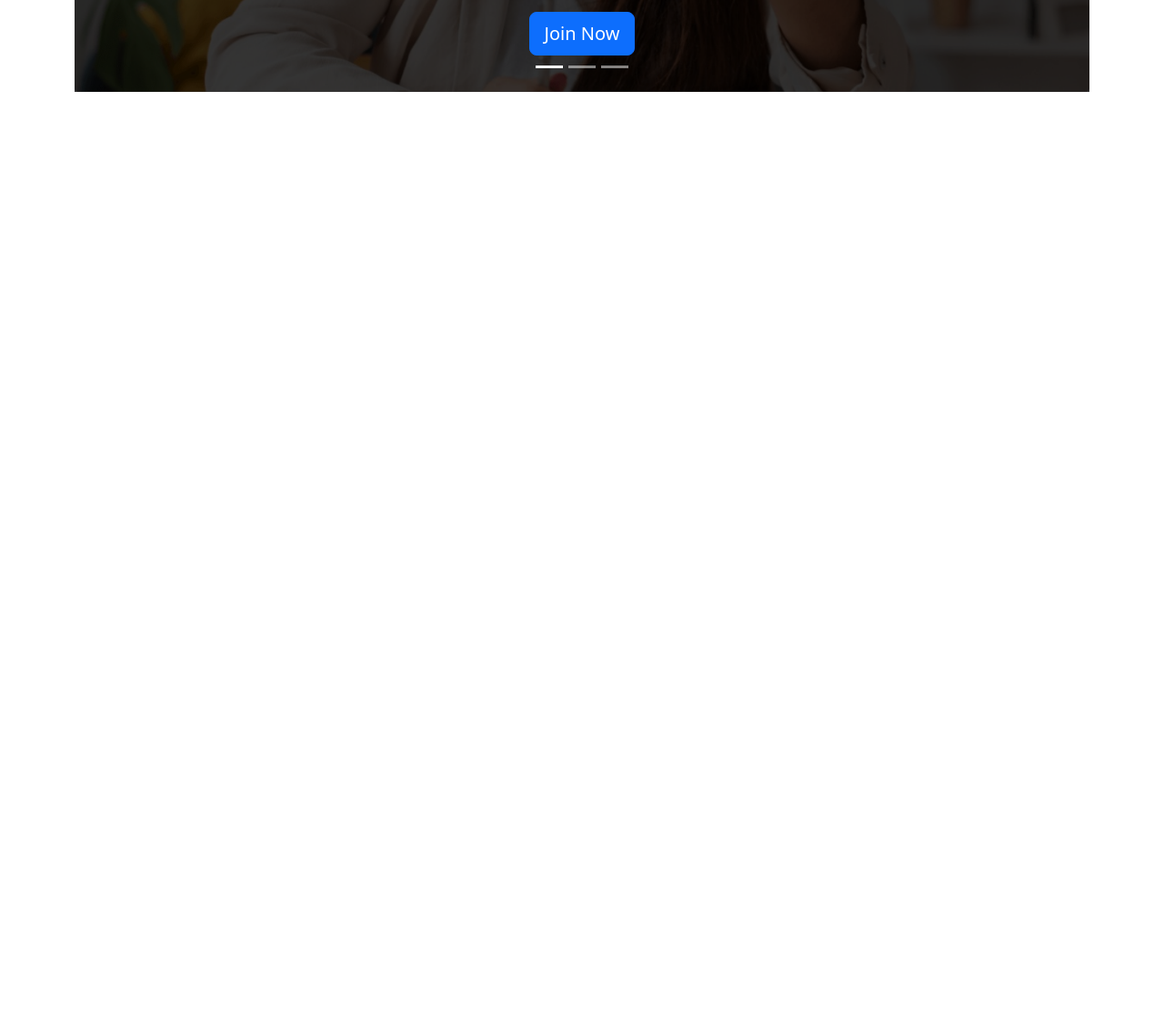
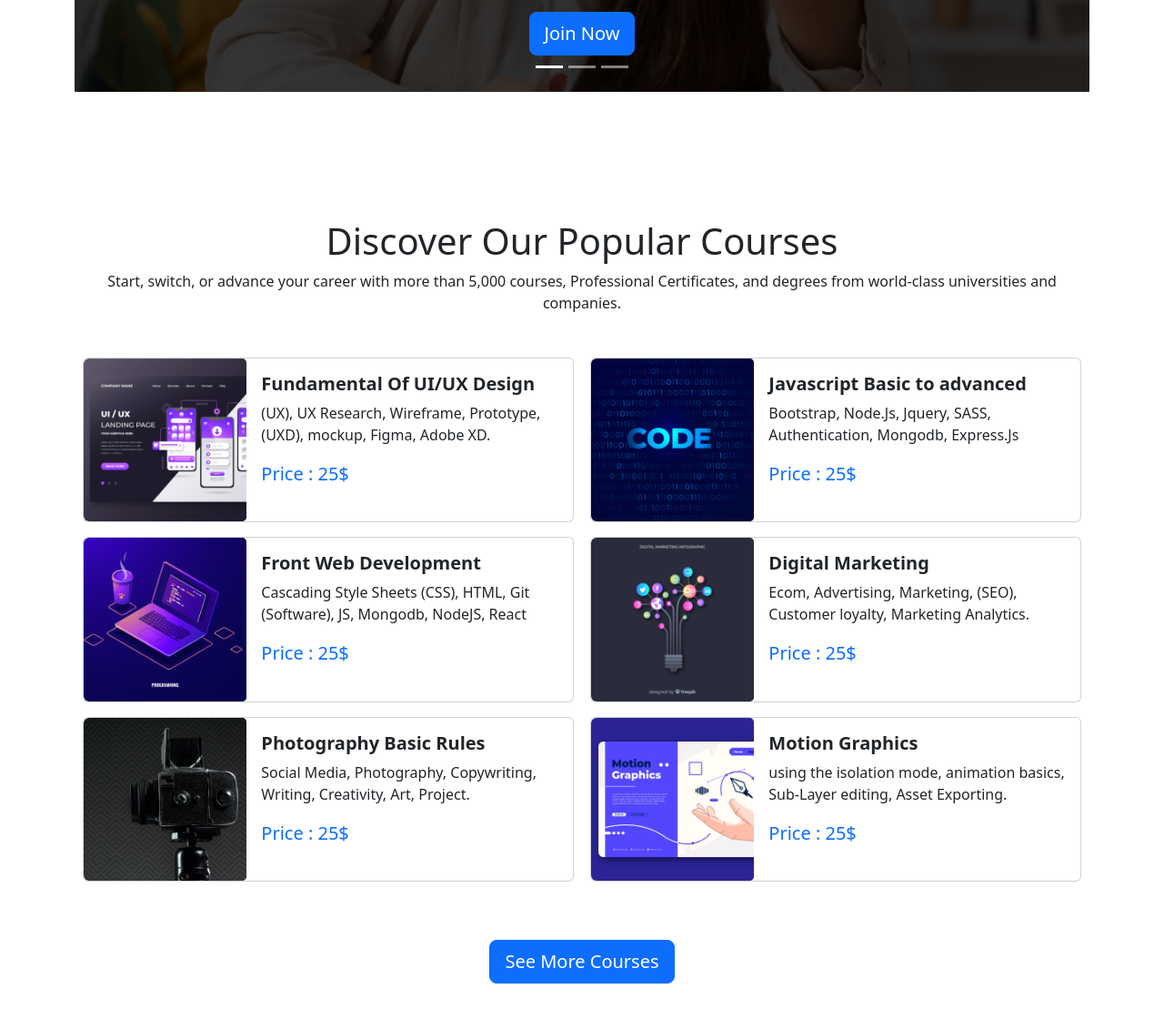
Before and after one commit to ElinaAhmed625/Edu-Aid, a plain HTML site: page index.html in a window 1280 px wide. Shown: the part 640-1760 px from the top of the page at 91% size. Before the commit the page ends 800 px from the top, so only its background shows below. Drawn offline with nearby package versions, Linux system fonts and the light colour scheme.

Commit message:
cards Done

```diff
--- a/index.html
+++ b/index.html
@@ -142,6 +142,156 @@
       </button>
     </div>
     <!-- carousel ends -->
+    <!-- heading part starts -->
+    <div class="text-center mx-auto text">
+      <h1>Discover Our Popular Courses</h1>
+      <p>
+        Start, switch, or advance your career with more than 5,000 courses,
+        Professional Certificates, and degrees from world-class universities and
+        companies.
+      </p>
+    </div>
+    <!-- heading part ends -->
+    <!-- cards starts -->
+    <div class="d-flex justify-content-around my-5">
+      <div class="">
+        <div class="card mb-3" style="max-width: 540px">
+          <div class="row g-0">
+            <div class="col-md-4">
+              <img
+                src="images/course/course-1.png"
+                class="img-fluid rounded-start"
+                alt="..."
+              />
+            </div>
+            <div class="col-md-8">
+              <div class="card-body">
+                <h5 class="card-title fw-bold">Fundamental Of UI/UX Design</h5>
+                <p class="card-text">
+                  (UX), UX Research, Wireframe, Prototype, (UXD), mockup, Figma,
+                  Adobe XD.
+                </p>
+                <p class="card-text text-primary fs-5">Price : 25$</p>
+              </div>
+            </div>
+          </div>
+        </div>
+        <div class="card mb-3" style="max-width: 540px">
+          <div class="row g-0">
+            <div class="col-md-4">
+              <img
+                src="images/course/course-3.png"
+                class="img-fluid rounded-start"
+                alt="..."
+              />
+            </div>
+            <div class="col-md-8">
+              <div class="card-body">
+                <h5 class="card-title fw-bold">Front Web Development</h5>
+                <p class="card-text">
+                  Cascading Style Sheets (CSS), HTML, Git (Software), JS,
+                  Mongodb, NodeJS, React
+                </p>
+                <p class="card-text text-primary fs-5">Price : 25$</p>
+              </div>
+            </div>
+          </div>
+        </div>
+        <div class="card mb-3" style="max-width: 540px">
+          <div class="row g-0">
+            <div class="col-md-4">
+              <img
+                src="images/course/course-5.png"
+                class="img-fluid rounded-start"
+                alt="..."
+              />
+            </div>
+            <div class="col-md-8">
+              <div class="card-body">
+                <h5 class="card-title fw-bold">Photography Basic Rules</h5>
+                <p class="card-text">
+                  Social Media, Photography, Copywriting, Writing, Creativity,
+                  Art, Project.
+                </p>
+                <p class="card-text text-primary fs-5">Price : 25$</p>
+              </div>
+            </div>
+          </div>
+        </div>
+      </div>
+      <div class="">
+        <div class="card mb-3" style="max-width: 540px">
+          <div class="row g-0">
+            <div class="col-md-4">
+              <img
+                src="images/course/course-2.png"
+                class="img-fluid rounded-start"
+                alt="..."
+              />
+            </div>
+            <div class="col-md-8">
+              <div class="card-body">
+                <h5 class="card-title fw-bold">Javascript Basic to advanced</h5>
+                <p class="card-text">
+                  Bootstrap, Node.Js, Jquery, SASS, Authentication, Mongodb,
+                  Express.Js
+                </p>
+                <p class="card-text text-primary fs-5">Price : 25$</p>
+              </div>
+            </div>
+          </div>
+        </div>
+        <div class="card mb-3" style="max-width: 540px">
+          <div class="row g-0">
+            <div class="col-md-4">
+              <img
+                src="images/course/course-4.png"
+                class="img-fluid rounded-start"
+                alt="..."
+              />
+            </div>
+            <div class="col-md-8">
+              <div class="card-body">
+                <h5 class="card-title fw-bold">Digital Marketing</h5>
+                <p class="card-text">
+                  Ecom, Advertising, Marketing, (SEO), Customer loyalty,
+                  Marketing Analytics.
+                </p>
+                <p class="card-text text-primary fs-5">Price : 25$</p>
+              </div>
+            </div>
+          </div>
+        </div>
+        <div class="card mb-3" style="max-width: 540px">
+          <div class="row g-0">
+            <div class="col-md-4">
+              <img
+                src="images/course/course-6.png"
+                class="img-fluid rounded-start"
+                alt="..."
+              />
+            </div>
+            <div class="col-md-8">
+              <div class="card-body">
+                <h5 class="card-title fw-bold">Motion Graphics</h5>
+                <p class="card-text">
+                  using the isolation mode, animation basics, Sub-Layer editing,
+                  Asset Exporting.
+                </p>
+                <p class="card-text text-primary fs-5">Price : 25$</p>
+              </div>
+            </div>
+          </div>
+        </div>
+      </div>
+    </div>
+    <!-- cards ends -->
+    <div class="my-5 text-center">
+      <button type="button" class="btn btn-primary btn-lg">
+        See More Courses
+      </button>
+    </div>
+
     <script
       src="https://cdn.jsdelivr.net/npm/bootstrap@5.2.3/dist/js/bootstrap.bundle.min.js"
       integrity="sha384-kenU1KFdBIe4zVF0s0G1M5b4hcpxyD9F7jL+jjXkk+Q2h455rYXK/7HAuoJl+0I4"
--- a/style.css
+++ b/style.css
@@ -0,0 +1,3 @@
+.text {
+  margin-top: 140px;
+}
```
